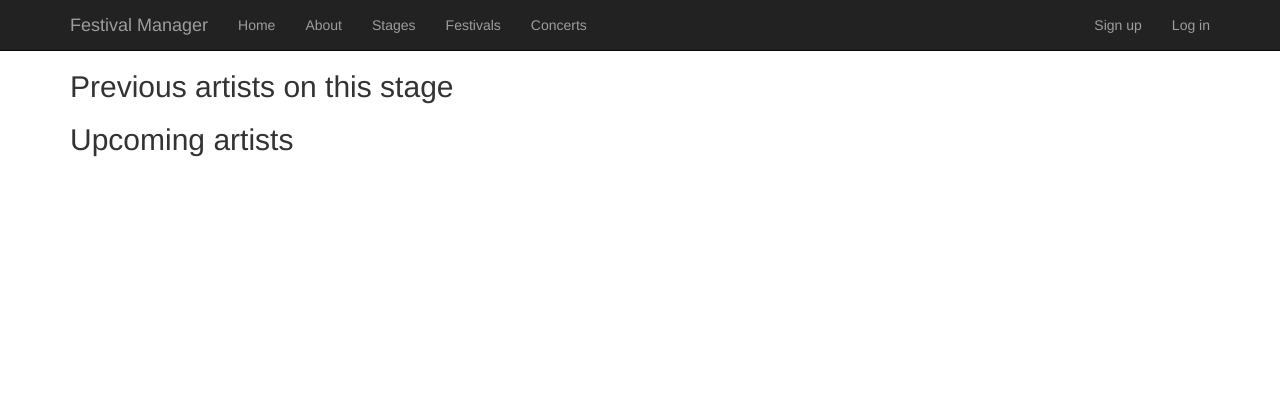
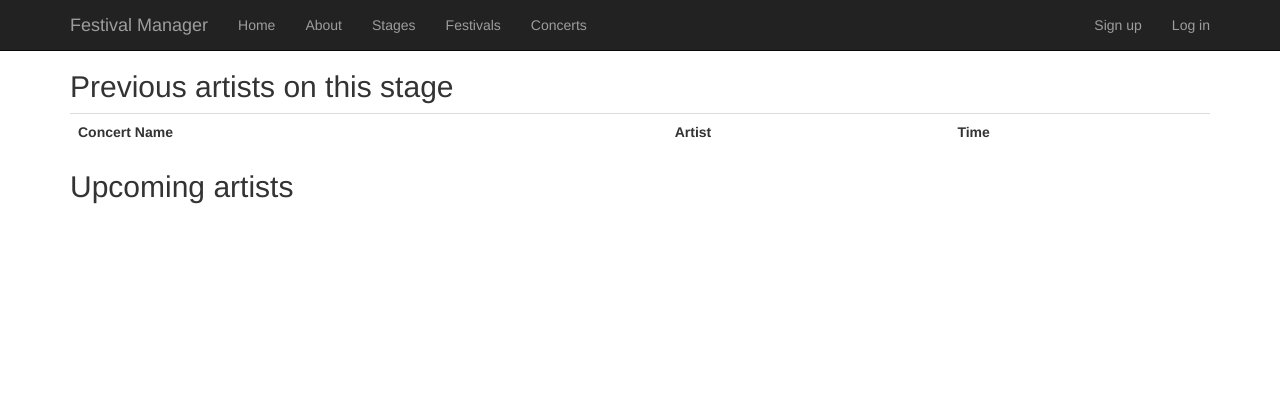
Before and after one commit to dliso/it1901-concert-booking, a Django app: template bands/templates/bands/stage_detail.html in a window 1280 px wide. Shown: the top 420 px of the page. Run offline with Django 3.2, Linux system fonts and the light colour scheme; the template is opened without the code that fills it, so the values that code supplies are empty; parts of the project's set-up code (start-up, migrations or seed data) failed here and were passed over; some libraries are stand-ins or nearby versions.

Commit message:
Added tables that show concert names, bandnames and dates, with links to concert details and band details.

```diff
--- a/bands/templates/bands/stage_detail.html
+++ b/bands/templates/bands/stage_detail.html
@@ -7,16 +7,30 @@
 
 
 <h2> Previous artists on this stage </h2>
-<ul>
+<table class="table">
+    <tr>
+        <th>Concert Name</th>
+        <th>Artist</th>
+        <th>Time</th>
+    </tr>
     {% for concert in stage.previous_five_concerts %}
-    <li>
-        <a href="{{ concert.get_absolute_url }}">
-        {{concert}}
+    <tr>
+        <td>
+            <a href="{{ concert.get_absolute_url }}">
+                {{concert}}
+            </a>
+        </td>
+        <td>
+            <a href="{{concert.band_name.get_absolute_url}}">
+                {{concert.band_name}}
+            </a>
+        </td>
+        <td>
             {{concert.concert_time}}
-            </a>
-    </li>
+        </td>
+    </tr>
     {% endfor %}
-</ul>
+</table>
 <h2>Upcoming artists</h2>
 <ul>
     {% for concert in stage.upcoming_five_concerts %}
```
